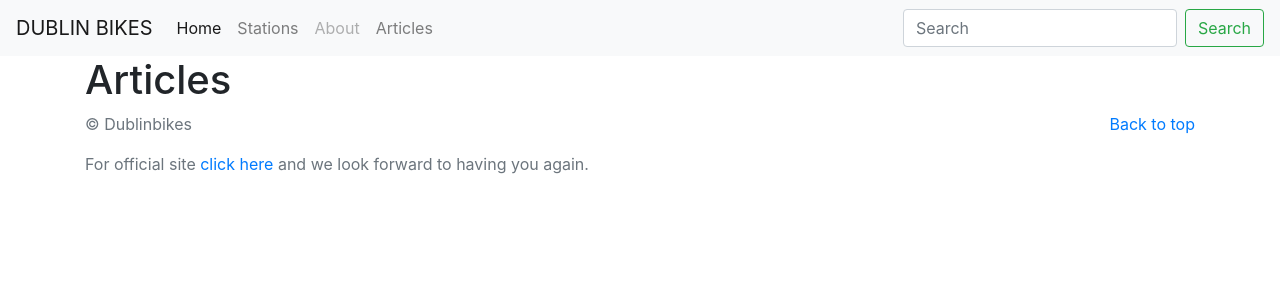
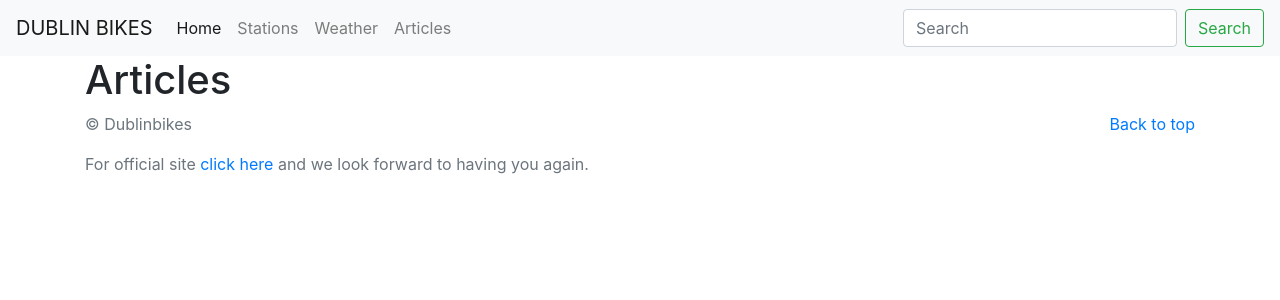
Before and after one commit to comp30670-Group-Assignment/dublinbikev2, a Flask app: page /articles in a window 1280 px wide. Shown: the top 300 px of the page. Run offline with Flask 2, Linux system fonts and the light colour scheme; some libraries are stand-ins or nearby versions.

Commit message:
Update navbar
...after the removal of about.html and addition of weather.html

```diff
--- a/dublinbike/dublinbikeflask/templates/includes/_navbar.html
+++ b/dublinbike/dublinbikeflask/templates/includes/_navbar.html
@@ -13,7 +13,7 @@
         <a class="nav-link" href="/stations">Stations</a>
       </li>
  <li class="nav-item">
-        <a class="nav-link disabled" href="/about">About</a>
+        <a class="nav-link" href="/weather">Weather</a> <!-- adding "disabled" after nav-link makes the link go light grey-->
       </li>
 <li class="nav-item">
         <a class="nav-link" href="/articles">Articles</a>
```
